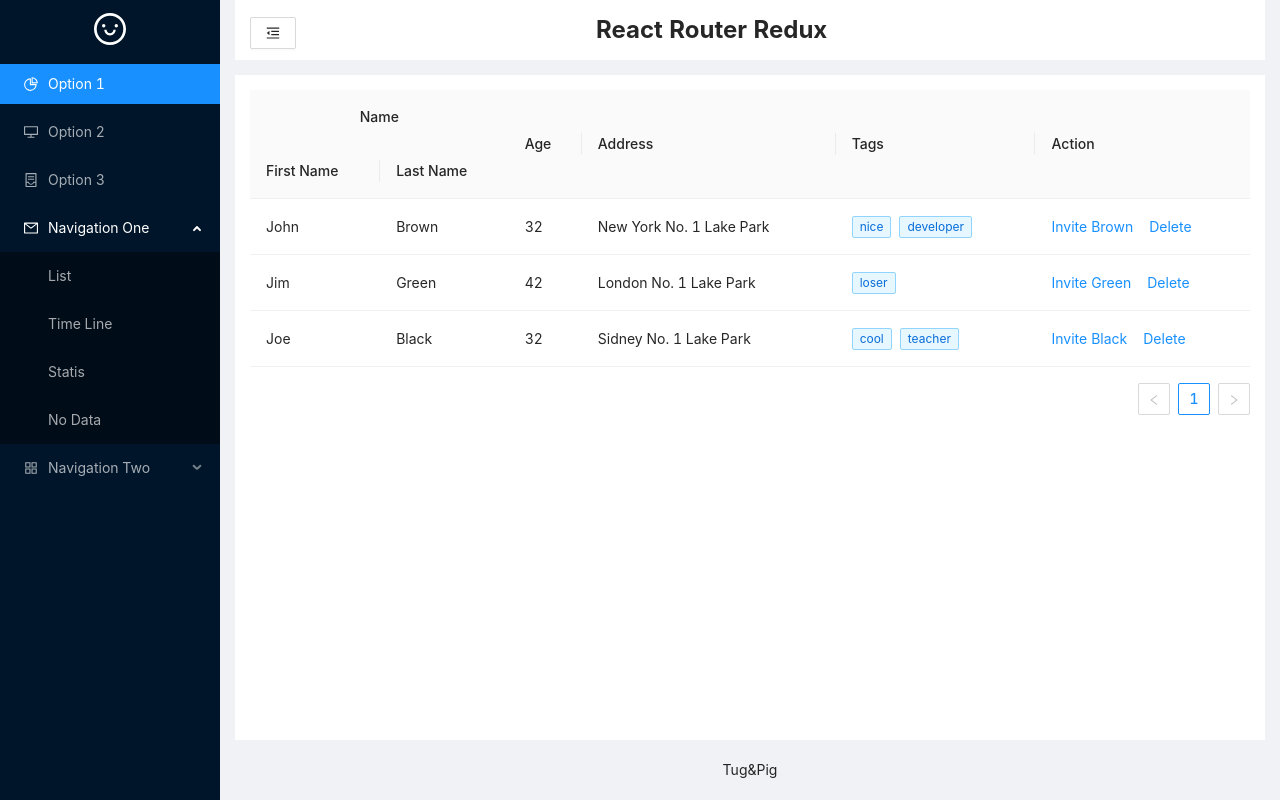
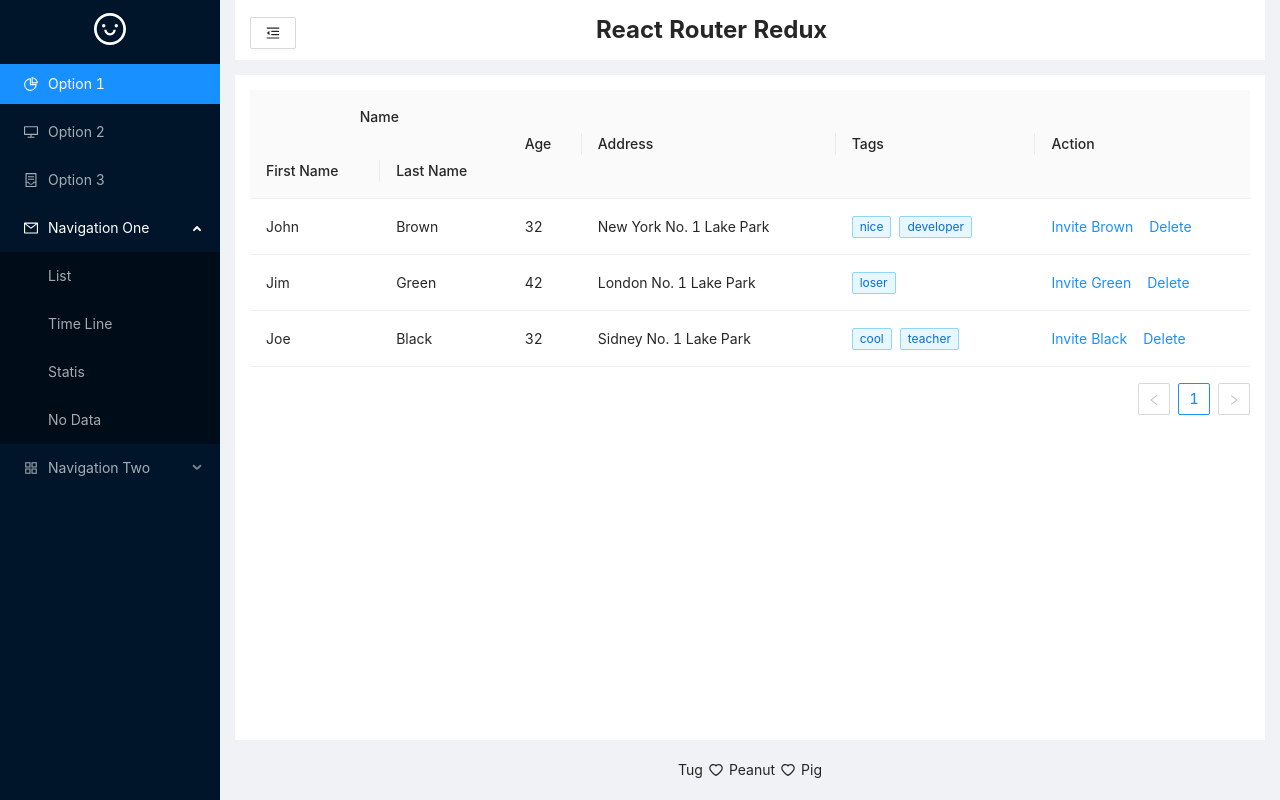
Before and after one commit to shiyuan598/antd-react-demo, a React (Create React App) app: page /home in a window 1280 px wide. Built offline with nearby package versions, Linux system fonts and the light colour scheme.

Commit message:
modify footer text

```diff
--- a/src/component/home/home.scss
+++ b/src/component/home/home.scss
@@ -39,6 +39,12 @@
     height: 60px;
     line-height: 60px;
     text-align: center;
+    span {
+      padding: 0 3px;
+      &:hover {
+        color: #f33;
+      }
+    }
   }
   .link-button {
     color: #1890ff;
--- a/src/component/home/index.js
+++ b/src/component/home/index.js
@@ -9,7 +9,8 @@ import {
   DesktopOutlined,
   ContainerOutlined,
   MailOutlined,
-  SmileOutlined
+  SmileOutlined,
+  HeartOutlined
 } from "@ant-design/icons";
 import "./home.scss";
 import List from "./child/list";
@@ -117,7 +118,7 @@ export default class IndexView extends React.Component {
             </Switch>
           </div>
           <div className="footer">
-              Tug&Pig
+              Tug<span><HeartOutlined /></span>Peanut<span><HeartOutlined /></span>Pig
           </div>
         </div>
       </div>
```
